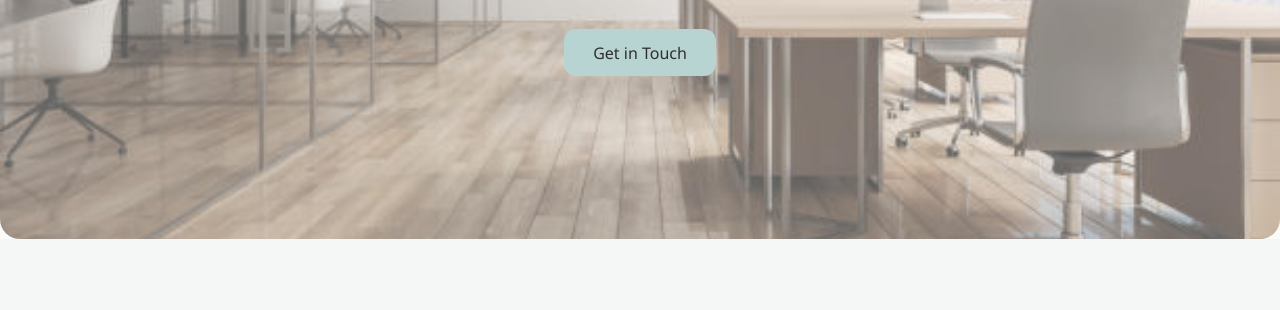
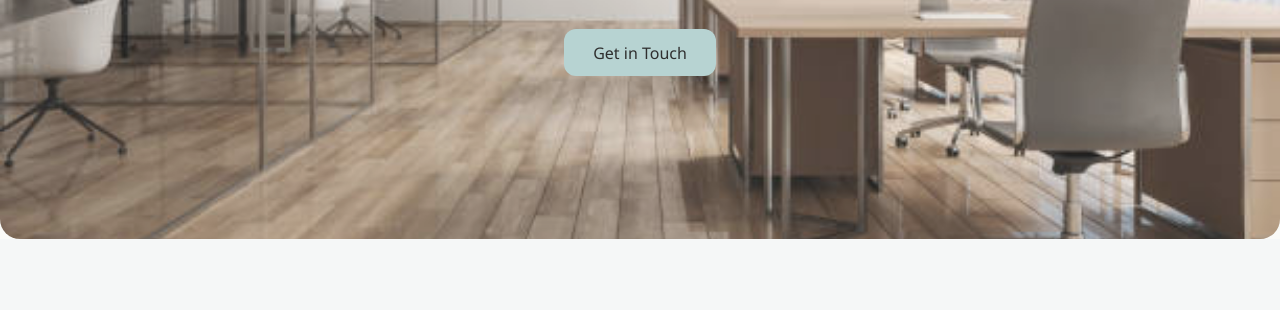
Before and after one commit to Shahd12121/First-Landing-Page, a plain HTML site: page index.html in a window 1280 px wide. Shown: the part 361-671 px from the top of the page. Drawn offline with nearby package versions, Linux system fonts and the light colour scheme.

Commit message:
edit in hero-style-img

```diff
--- a/style.css
+++ b/style.css
@@ -78,7 +78,7 @@ a {
   content: '';
   position: absolute;
   top: 0; left: 0; right: 0; bottom: 0;
-  background: rgba(255, 255, 255, 0.35);
+  background: rgba(255, 255, 255, 0.116);
   z-index: 1;
 }
 
```
